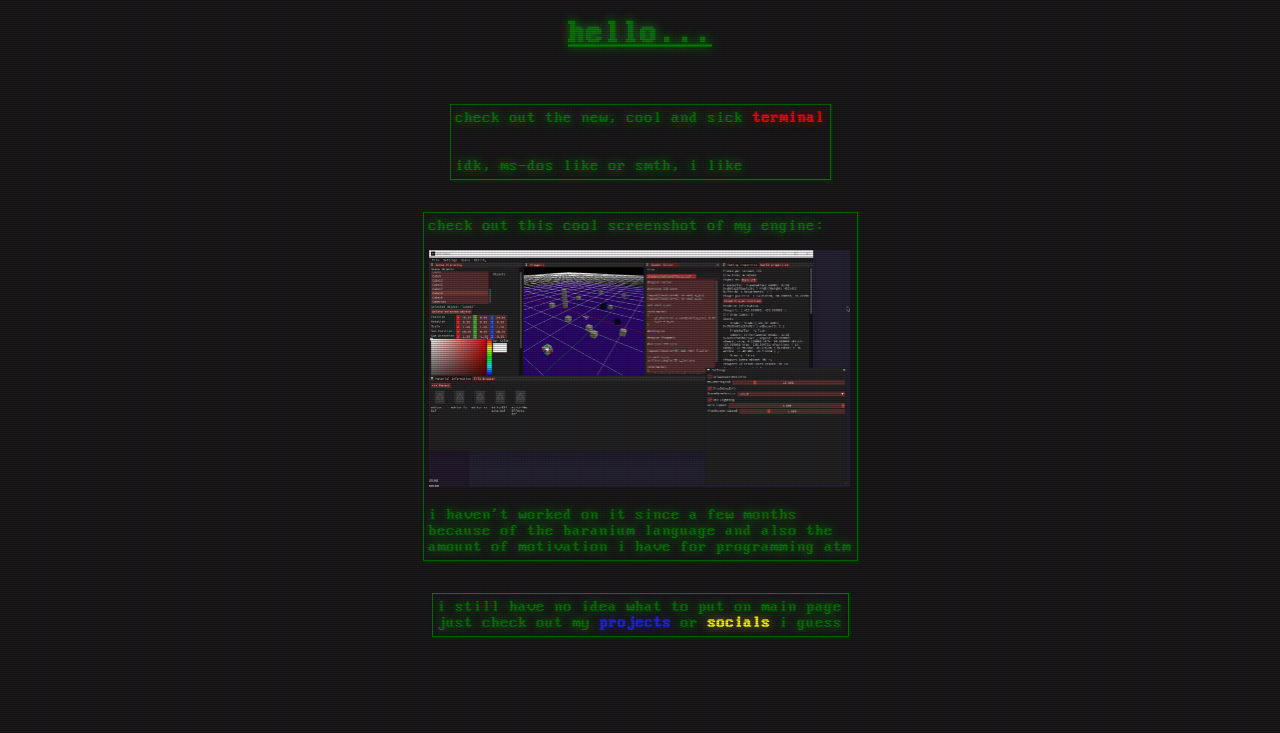
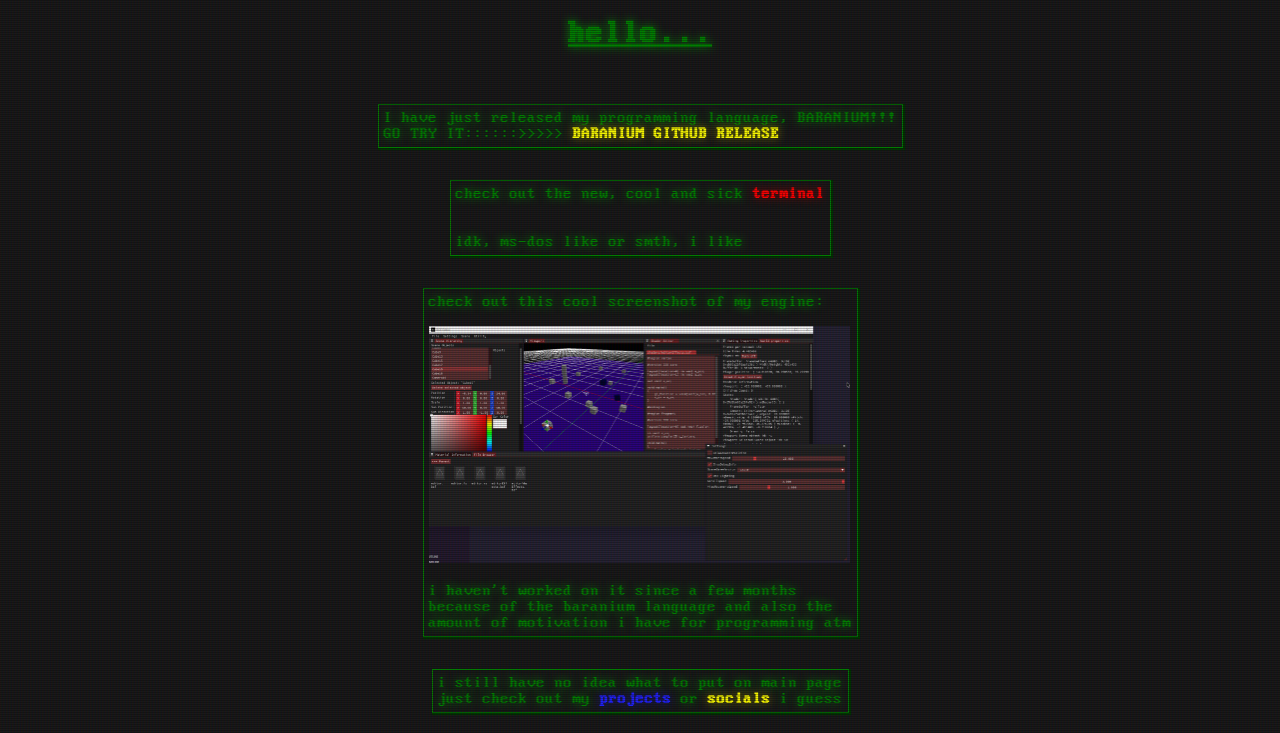
Before and after one commit to GAMINGNOOBdev/gamingnoobdev.github.io, a plain HTML site: page index.html in a window 1280 px wide. Shown: the part 67-800 px from the top of the page. Drawn offline with Linux system fonts and the light colour scheme.

Commit message:
update main page

```diff
--- a/index.html
+++ b/index.html
@@ -24,6 +24,13 @@
 
         <div class="contents">
             <h1><u>hello...</u></h1>
+
+            <br/>
+
+            <p>
+                I have just released my programming language, BARANIUM!!!<br/>
+                GO TRY IT::::::>>>>> <b id="yellowtext" style="cursor: pointer;" onclick="window.location.href='https://github.com/GAMINGNOOBdev/baranium/releases/latest'">BARANIUM GITHUB RELEASE</b>
+            </p>
 
             <br/>
 
```
